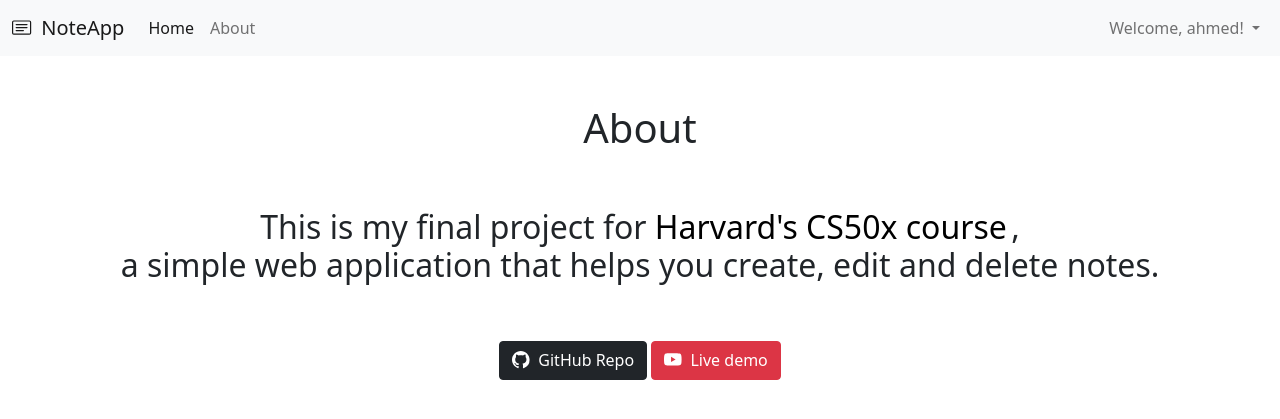
After one commit to ahmedhanyh/note-taking-app, a Flask app: page /about in a window 1280 px wide. The commit adds this page. Shown: the top 419 px of the page. Run offline with Flask 2, Linux system fonts and the light colour scheme; a user stored in the database is signed in; data comes from the database, SQL or seed files in the repository; some libraries are stand-ins or nearby versions.

Commit message:
Add a new about page
- Create the about page template and configure a route for it in app.py.

```diff
--- a/app.py
+++ b/app.py
@@ -1,3 +1,4 @@
+from django.shortcuts import render
 from helpers import *
 from flask import Flask, render_template, request, redirect, flash, session
 from flask_session import Session
@@ -27,6 +28,11 @@ def index():
 
     # User reached route via GET (as by clicking a link or via redirect)
     return render_template("index.html", username=get_username(), notes=notes)
+
+@app.route("/about")
+@login_required
+def about():
+    return render_template("about.html", username=get_username())
 
 @app.route("/add", methods=["GET", "POST"])
 @login_required
--- a/static/style.css
+++ b/static/style.css
@@ -53,3 +53,8 @@ a[href="/add"]:hover {
 a[href="/add"] svg {
     fill: white;
 }
+
+h1 + h2 a {
+    text-decoration: none;
+    color: black;
+}
--- /dev/null
+++ b/templates/about.html
@@ -0,0 +1,49 @@
+{% extends "layout.html" %}
+
+{% block title %}About{% endblock %}
+
+{% block navlinks %}
+    <div class="d-flex">
+        <ul class="navbar-nav">
+            <li class="nav-item dropdown">
+                <a class="nav-link dropdown-toggle" href="#" id="navbarDropdownMenuLink" role="button" data-bs-toggle="dropdown" aria-expanded="false">
+                    Welcome, {{ username }}!
+                </a>
+                <ul class="dropdown-menu" aria-labelledby="navbarDropdownMenuLink">
+                    <li><a class="dropdown-item" href="/password">Change password</a></li>
+                    <li><a class="dropdown-item" data-bs-toggle="modal" data-bs-target="#staticBackdrop" href="#">Delete account</a></li>
+                    <li><a class="dropdown-item" href="/logout">Logout</a></li>
+                </ul>
+            </li>
+        </ul>
+    </div>
+{% endblock %}
+
+
+{% block content %}
+
+    <h1>About</h1>
+    <h2 style="text-align: center;">
+        This is my final project for
+        <a href="https://www.edx.org/course/introduction-computer-science-harvardx-cs50x"
+           style="margin-right: -4px;">
+            Harvard's CS50x course
+        </a>,<br>
+        a simple web application that helps you create, edit and delete notes.
+    </h2>
+    <div>
+        <a href="https://github.com/ahmedhanyh/note-taking-app" target="_blank" class="btn btn-dark">
+            <svg xmlns="http://www.w3.org/2000/svg" width="22" height="22" fill="currentColor" class="bi bi-github" viewBox="0 0 20 20">
+                <path d="M8 0C3.58 0 0 3.58 0 8c0 3.54 2.29 6.53 5.47 7.59.4.07.55-.17.55-.38 0-.19-.01-.82-.01-1.49-2.01.37-2.53-.49-2.69-.94-.09-.23-.48-.94-.82-1.13-.28-.15-.68-.52-.01-.53.63-.01 1.08.58 1.23.82.72 1.21 1.87.87 2.33.66.07-.52.28-.87.51-1.07-1.78-.2-3.64-.89-3.64-3.95 0-.87.31-1.59.82-2.15-.08-.2-.36-1.02.08-2.12 0 0 .67-.21 2.2.82.64-.18 1.32-.27 2-.27.68 0 1.36.09 2 .27 1.53-1.04 2.2-.82 2.2-.82.44 1.1.16 1.92.08 2.12.51.56.82 1.27.82 2.15 0 3.07-1.87 3.75-3.65 3.95.29.25.54.73.54 1.48 0 1.07-.01 1.93-.01 2.2 0 .21.15.46.55.38A8.012 8.012 0 0 0 16 8c0-4.42-3.58-8-8-8z"/>
+            </svg>
+            GitHub Repo
+        </a>
+        <a href="#" target="_blank" class="btn btn-danger">
+            <svg xmlns="http://www.w3.org/2000/svg" width="22" height="22" fill="currentColor" class="bi bi-youtube" viewBox="0 0 20 20">
+                <path d="M8.051 1.999h.089c.822.003 4.987.033 6.11.335a2.01 2.01 0 0 1 1.415 1.42c.101.38.172.883.22 1.402l.01.104.022.26.008.104c.065.914.073 1.77.074 1.957v.075c-.001.194-.01 1.108-.082 2.06l-.008.105-.009.104c-.05.572-.124 1.14-.235 1.558a2.007 2.007 0 0 1-1.415 1.42c-1.16.312-5.569.334-6.18.335h-.142c-.309 0-1.587-.006-2.927-.052l-.17-.006-.087-.004-.171-.007-.171-.007c-1.11-.049-2.167-.128-2.654-.26a2.007 2.007 0 0 1-1.415-1.419c-.111-.417-.185-.986-.235-1.558L.09 9.82l-.008-.104A31.4 31.4 0 0 1 0 7.68v-.123c.002-.215.01-.958.064-1.778l.007-.103.003-.052.008-.104.022-.26.01-.104c.048-.519.119-1.023.22-1.402a2.007 2.007 0 0 1 1.415-1.42c.487-.13 1.544-.21 2.654-.26l.17-.007.172-.006.086-.003.171-.007A99.788 99.788 0 0 1 7.858 2h.193zM6.4 5.209v4.818l4.157-2.408L6.4 5.209z"/>
+            </svg>
+            Live demo
+        </a>
+    </div>
+
+{% endblock %}
--- a/templates/layout.html
+++ b/templates/layout.html
@@ -29,7 +29,7 @@
                     <a class="nav-link active" aria-current="page" href="/">Home</a>
                   </li>
                   <li class="nav-item">
-                    <a class="nav-link" href="#">About</a>
+                    <a class="nav-link" href="/about">About</a>
                   </li>
                 </ul>
                 {% block navlinks %}{% endblock %}
```
